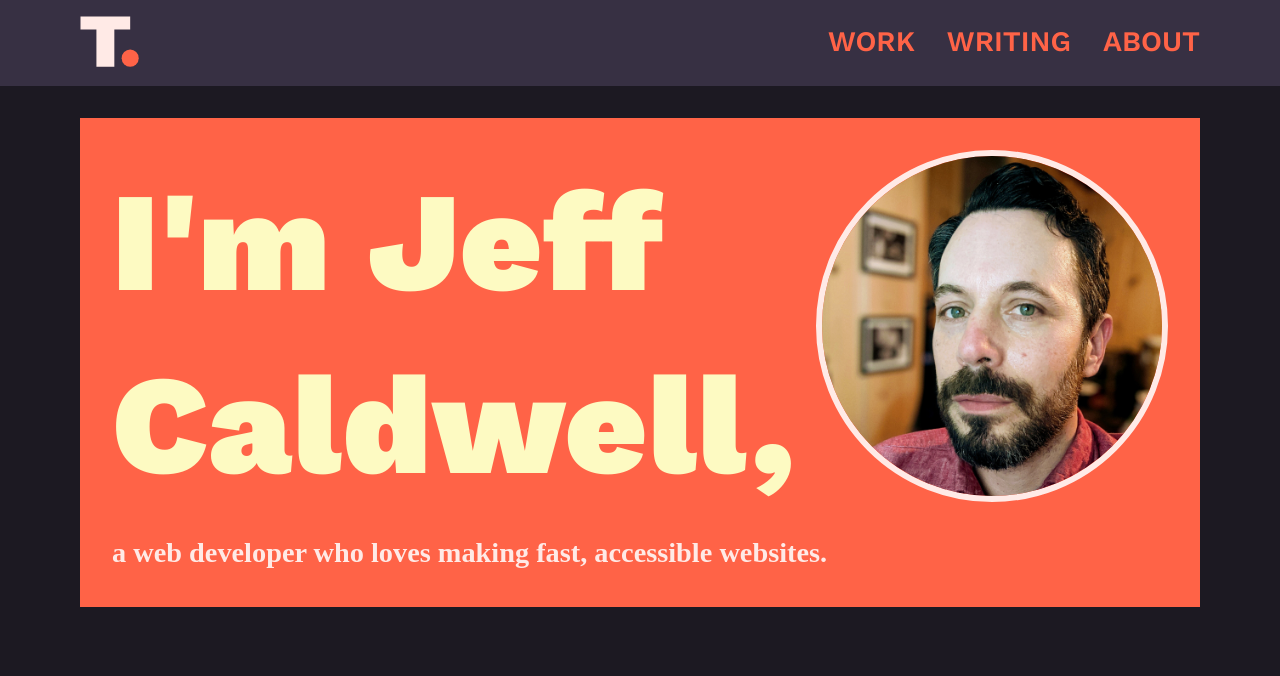
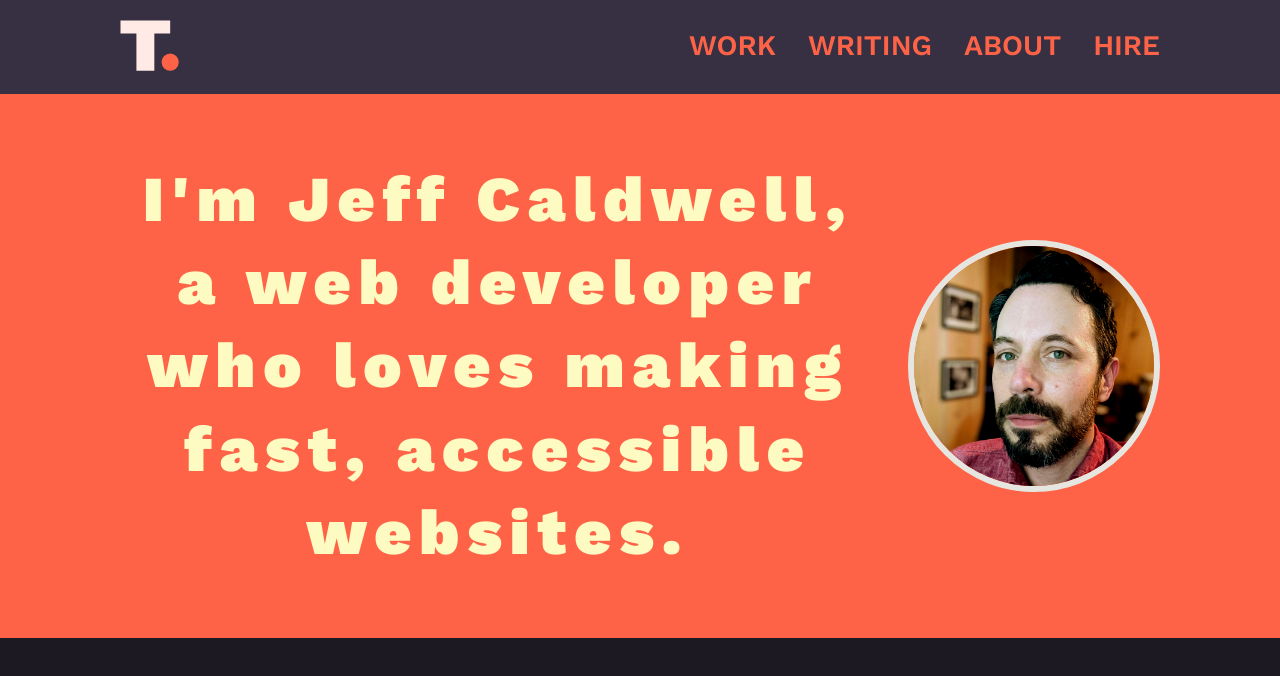
Before and after one commit to nemo-omen/jeffcaldwell.dev, a Svelte app: page / in a window 1280 px wide. Built offline with nearby package versions, Linux system fonts and the light colour scheme.

Commit message:
More basic styling

```diff
--- a/src/app.html
+++ b/src/app.html
@@ -6,7 +6,7 @@
 		<meta name="viewport" content="width=device-width, initial-scale=1" />
 		<link rel="preconnect" href="https://fonts.googleapis.com">
 		<link rel="preconnect" href="https://fonts.gstatic.com" crossorigin>
-		<link href="https://fonts.googleapis.com/css2?family=Domine:wght@400;500;600;700&family=Work+Sans:ital,wght@0,400;0,500;0,600;0,700;0,800;0,900;1,400;1,500;1,600;1,700;1,800;1,900&display=swap" rel="stylesheet">
+		<link href="https://fonts.googleapis.com/css2?family=Merriweather:ital,wght@0,400;0,700;0,900;1,400;1,700;1,900&family=Work+Sans:ital,wght@0,400;0,500;0,600;0,700;0,800;0,900;1,400;1,500;1,600;1,700;1,800;1,900&display=swap" rel="stylesheet">
 		%svelte.head%
 	</head>
 	<body>
--- a/src/components/Avatar.svelte
+++ b/src/components/Avatar.svelte
@@ -13,5 +13,10 @@
         overflow: hidden;
         transform: scaleX(-100%);
         border: clamp(3px, 0.5vw, 6px) solid var(--whitish);
+        filter: grayscale(0%) contrast(120%) saturate(105%) brightness(90%);
+        transition: all 300ms ease-out;
+    }
+    .avatar:hover {
+        border-color: var(--yellow);
     }
 </style>
--- a/src/components/Header.svelte
+++ b/src/components/Header.svelte
@@ -2,18 +2,22 @@
   import Logo from './Logo.svelte';
 </script>
 
-<header>
-    <nav labeledby="#nav-label">
-      <h2 id="nav-label" class="visually-hidden">Site</h2>
-      <a href="/" id="site-logo">
+<header class="site-head" role="banner" >
+  <div class="site-head_inner">
+    <div class="site-head_logo">
+      <a href="/" id="site-logo" aria-label="TrainingMontage - home">
         <Logo />
       </a>
-      <menu>
+    </div>
+    <nav id="primary-nav" aria-label="primary" tabindex="-1">
+      <ul role="list">
         <li><a href="/work">Work</a></li>
         <li><a href="/blog">Writing</a></li>
         <li><a href="/about">About</a></li>
-      </menu>
+        <li><a href="/about">Hire</a></li>
+      </ul>
     </nav>
+  </div>
 </header>
 
 <style lang="scss">
@@ -26,11 +30,11 @@
     font-family: var(--sans);
   }
 
-  nav {
+  .site-head_inner {
     display: flex;
     justify-content: space-between;
     align-items: center;
-    width: clamp(16rem, 90vw, 70rem);
+    width: clamp(16rem, 90vw, 65rem);
 
     a {
       line-height: 1;
@@ -49,10 +53,12 @@
   }
 
 
-  menu {
+  nav {
+    margin: 0;
+    ul {
       display: flex;
-    gap: 2rem;
-    margin: 0;
+      gap: clamp(1vw, 2rem, 4vw);
+      padding: 0;
       li {
         list-style-type: none;
         display: inline-block;
@@ -74,4 +80,11 @@
         }
       }
     }
+  }
+
+  @media screen and (max-width: 767px) {
+    .site-head_inner {
+      flex-direction: column;
+    }
+  }
 </style>
--- a/src/components/Intro.svelte
+++ b/src/components/Intro.svelte
@@ -3,38 +3,58 @@
 </script>
 
 <article id="intro">
-	<h2 class="greeting">I'm Jeff Caldwell,</h2>
-	<section class="avatar">
-		<Avatar />
-	</section>
-	<p class="info">a web developer who loves making fast, accessible websites.</p>
+    <h2 class="greeting">I'm Jeff Caldwell, a web developer who loves making fast, accessible websites.</h2>
+    <div class="avatar" aria-hidden="true">
+        <Avatar />
+    </div>
 </article>
 
 <style lang="scss">
 	#intro {
-		display: grid;
-		grid-template-columns: 2fr 1fr;
-		grid-template-rows: 1fr auto;
-		grid-template-areas:
-			'Greeting Avatar'
-			'Info Info';
-		align-items: stretch;
+        display: flex;
+        flex-direction: column;
+        justify-content: center;
+        align-items: center;
+        gap: var(--space-small);
+        width: clamp(16rem, 90vw, 65rem);
+        margin-inline: auto;
 		background-color: var(--red);
-		padding: var(--space-small);
+		padding: var(--space-small) 0;
 		// grid-gap: var(--space-xsmall);
 	}
 	.greeting {
-		font-size: clamp(2.5rem, 11vw, 9rem);
-		letter-spacing: 1.5px;
+        font-family: var(--sans);
+        font-weight: 900;
+        max-width: 40ch;
+		font-size: clamp(var(--size-600), 5vw, var(--size-900));
+		letter-spacing: 0.5rem;
         grid-area: Greeting;
+        text-align: center;
+        order: 2;
 	}
 	.info {
 		font-size: clamp(var(--size-500), 3vw, var(--size-600));
 		grid-area: Info;
 		font-weight: 600;
         margin-top: var(--space-xsmall);
+        letter-spacing: 0.25rem;
 	}
 	.avatar {
-		grid-area: Avatar;
+        width: clamp(20vw, 80px, 30vw);
+        order: 1;
 	}
+
+    @media screen and (min-width: 768px) {
+        #intro {
+            flex-direction: row;
+        }
+
+        .greeting {
+            order: 1;
+            flex-basis: 60vw;
+        }
+        .avatar {
+            order: 2;
+        }
+    }
 </style>
--- a/src/components/Logo.svelte
+++ b/src/components/Logo.svelte
@@ -17,7 +17,7 @@
 
 </script>
 <div class="logo" on:mouseenter={setHoverStyles} on:mouseleave={setHoverStyles}>
-  <svg viewBox="0 0 121 102" xmlns="http://www.w3.org/2000/svg" class="logo-svg">
+  <svg viewBox="0 0 121 102" xmlns="http://www.w3.org/2000/svg" class="logo-svg" aria-hidden="true" focusable="false">
     <g fill={tColor} class="logo-t">
       <path d="M100 1V26.9091H68.4303V101H32.7229V26.9091H1V1H100Z" />
     </g>
--- a/src/routes/__layout.svelte
+++ b/src/routes/__layout.svelte
@@ -5,14 +5,17 @@
 
 <Header />
 
-<main>
+<main role="main" tabindex="-1">
   <slot></slot>
 </main>
 
 <style>
   main {
-    width: clamp(16rem, 90vw, 70rem);
-    margin-inline: auto;
-    margin-block: var(--space-small);
+    /* width: clamp(16rem, 90vw, 70rem);
+    margin-inline: auto; */
+    width: 100vw;
+    background-color: var(--red);
+    padding: var(--space-small);
+    /* margin-block: var(--space-small); */
   }
 </style>
--- a/src/style/app.scss
+++ b/src/style/app.scss
@@ -1,7 +1,7 @@
 @import 'reset';
 /* Write your global styles here, in SCSS syntax */
 :root {
-  --serif: 'Domine', Georgia, serif;
+  --serif: 'Merriweather', Georgia, serif;
   --sans: 'Work Sans', -apple-system, BlinkMacSystemFont, avenir next, avenir, helvetica neue,
   helvetica, Ubuntu, roboto, noto, segoe ui, arial, sans-serif;
 
```
Lines whose indentation alone changed are shown as unchanged.
